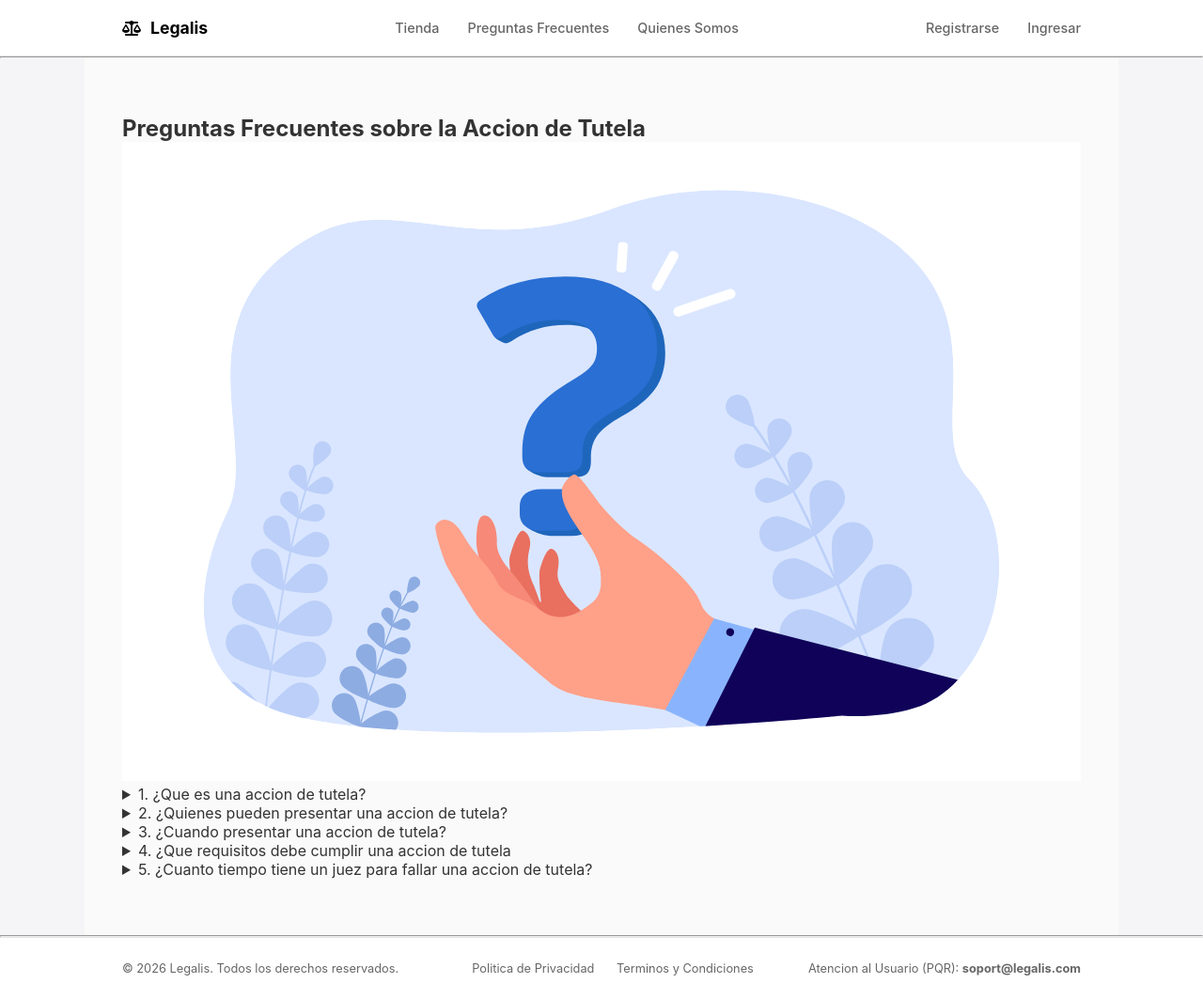
After one commit to benavideskate07-cell/Plataforma_Legal, a Flask app: page /preguntas in a window 1280 px wide. The commit adds this page. Shown: the whole page at 94% size. Run offline with Flask 3, Linux system fonts and the light colour scheme.

Commit message:
Creacion de seccion FAQ con estructura HTML,activos y enrutamiento

```diff
--- a/app.py
+++ b/app.py
@@ -28,10 +28,35 @@ def inicio():
     # Carga el archivo HTML desde la carpeta templates, procesa sus bloques dinamicos con Jinja2 y devuelve la vista al cliente
     return render_template("index.html")
 
-# Verifica si el archivo se esta ejecutando directamente (no importado como modulo) para iniciar la aplicacion
+# Verifica si el archivo se esta ejecutando directamente (no importa como modulo) para iniciar la aplicacion
 #Garantiza que el servidor Flask se ejecute unicamente cuando este archivo sea el programa principal, evitando que se inicie automaticamente si es importado desde otro modulo
+
+# Elemento: Decorador de ruta de Flask (@app.route)
+#Comentario: Registra un punto de acceso (endpoint) en la aplicacion para la URL especifica "/preguntas"
+# Funcion Tecnica: Mapea la direccion que el usuario escribe en su navegador hacia una funcion logica en el backend
+# Diccionario: Decorador de ruta | Es el "GPS" del servidor | La ruta debe coincidir exactamente con el atributo "href" de tus enlaces en HTML
+@app.route("/preguntas")
+
+# Elemento: Definicion de funcion de Python (View Function)
+# Comentaria Tecnico: Declara el bloque de contenido encargado de procesar la solicitud cuando se accede a la ruta definida
+# Funcion Tecnica: Actua como el controlador que orquestara la respuesta que se le entrega al cliente
+# DICCIONARIO: Funcion de Vista | Es el motor logico de la pagina | Se recomienda que el nombre de la funcion sea igual al nombre de la ruta para mayor claridad
+def preguntas():
+
+    # Elemento: Sentencia de retorno con funcion de renderizado de plantillas
+    # Comentario Tecnico: Invoca el motor Jinja2 para procesar y enviar el archivo HTML "preguntas.html" al navegador
+    # Funcion Tecnia: Conecta la logica del servidor con la interfaz visual (frontend) para mostrar la pagina final al usuario
+    # DICCIONARIO: Renderizador | Transforma codigo estatico en paginas dinamicas | El archivo mencionado DEBE existir dentro de la carpeta "templates" del proyecto
+    return render_template("preguntas.html")
+
+# Elemento: Condiconal de ejecucion principal (Boilerplate)
+# Comentario: Evalua la variable especial "_name_" para determinar si el script se esta ejecutando como el programa principal o si esta siendo importado como un modulo
+# Funcion Tecnica: Actia como el interruptor de seguridad que autoriza el encendido del servicio Flask
+# DICCIONARIO: Punto de entrada | Protege el codigo de ejecuciones accidentales en otros archivos | Es una convenccion obligatoria para scripts profesionales en Python
 if __name__ == "__main__":
 
-# Inicia el servidor de desarrollo de Flask en modo depuracion para mostrar errores detallados y recargar automaticamente los cambios
-# Ejecuta la aplicacion de desarrollo de Flask en modo depuracion para mostrar errores en tiempo real y actualizar sin reiniciar manualmente el servidor
+    # Elemento: Metodo de ejecucion de la instancia de la aplicacion Flask
+    # Comentario Tecnico: Inicia el servidor web de desarrollo local en la direccion predeterminada (Usualmente localhost:5000) con el modo de depuracion activo
+    # Funcion Tecnica: Pone al sistema en estado de "escucha" para recibir peticiones y reinicia el servidor automaticamente cada vez que guardas un cambio
+    # DICCIONARIO: Arrancador de aplicacion | Permite probar la web en tiempo real y ver errores detalaldos en el navegador | El modo debug=true debe ser desactivado estrictamente antes de desplegar la web a un servidor de produccion
     app.run(debug=True)
--- a/templates/base.html
+++ b/templates/base.html
@@ -106,13 +106,17 @@
                     -->
                     <a href="/" class="enlace-menu {% if request.endpoint == "inicio" %}activo{% endif %}">Tienda</a>
 
-                    <!-- Enlace del menu principal hacia la seccion "Preguntas Frecuentes". Atributos y logica:
-                        - href="/preguntas": dirige a la ruta del modulo FAQ de Legalis.
-                        - class="enlace-menu": clase base de estilo comun del menu.
-                        - {% if request.endpoint == "preguntas" %}activo{% endif %}: logica JInja que añade la clase activo cuando la visita actual corresponde a "oreguntas", resaltando visualmente la opcion activa.
-                        Permite al usuario identificar en que seccion del sistema se encuentra.
-                    -->
-                    <a href="/preguntas" class="enlace-menu {% if request.endpoint == "preguntas"%}activo{% endif %}">Preguntas Frecuentes</a>
+                    <!-- Elemento: Enlace de navegacion dinamico (HTML + Jinja2) -->
+                    <!-- Comentario: Crea un enlace que lleva a la pagina de preguntas usando Flask y ademas detecta si el usuario ya esta en esa pagina -->
+                    <!-- Funcion Tecnica:
+                    1)url_for("preguntas") genera automaticamente la direccion correcta de la pagina
+                    2)request.endpoint verfica que vista esta actualmente abierta
+                    3)Si coincide con "preguntas", agrega la clase CSS "activo" para resaltar el menu-->
+                    <!-- DICCIONARIO:
+                    url_for | Construye la url desde el nombre de la funcion Flask | Evita errores al cambiar rutas
+                    request.endpoint | Nombre interno de la vista actual | Permite saber en que pagina esta el usuario
+                    activo | Clase CSS de estdo | Sirve para marcar la opcion del menu seleccionada-->
+                    <a href="{{ url_for("preguntas") }}" class="enlace-menu" {% if request.endpoint == "preguntas"%}activo{% endif %}>Preguntas Frecuentes</a>
 
                     <!-- Enlace del menu principal hacia la seccion institucional "Quienes Somos"
                         - href="/nosotros": dirige a la vista nosotros del sisstema Legalis.
@@ -165,7 +169,6 @@
 
             <!-- Bloque dinamico de Jinja2 para inyeccion de contenido. Las plantillas hijas que extienden de este archivo remlazan este bloque con su propio contenido, permitiendo reutilizar la estructura base del sistema Legalis. -->
             {% block contenido %}
-
 
             <!-- Cierre del bloque dinamico Jinja2 denominado "contenido". Marca el final de ña seccion que sera reemplazada por las plantillas hijas que entienden la estructura base del sistema Legalis. -->
             {% endblock %}
--- /dev/null
+++ b/templates/preguntas.html
@@ -0,0 +1,187 @@
+
+<!-- Elemento: Etiqueta de herencia de plantilla en Jinja2 -->
+<!-- Comentario Tecnico: Indica que esta plantilla reutiza la estructura definida en un archivo padre, importando automaticamente su esqueleto HTML -->
+<!-- Funcion Tecnica: Establece un modelo de composicion jerarquica donde esta vista solo define el contenido variable mientras la plantilla base mantiene encabezado, pie de pagina y recursos comunes -->
+<!-- DICCIONARIO: Herencia de plantillas | Permite reutilizar una estructura HTML comun evitando duplicacion de codigo | Mantenga una unica plantilla base para consistencia visual y mantenimiento eficiente -->
+{% extends "base.html" %}
+
+<!-- Elemento:  Bloque de Jinja2 que define el titulo de la pestaña del navegador -->
+<!-- Comentario Tecnico: Este texto reemplaza el titulo configurado en la plantilla base (base.html) -->
+<!-- Funcion Tecnica: Hace que cada pagina tenga su propio nombre en la pestaña del navegador sin cambiar todo la estructura del sitio -->
+<!-- DICCIONARIO: Titulo de pestaña | Texto que aparece arriba en el navegador | Debe ser corto y describir la pagina -->
+{% block titulo_pestana %} Preguntas Frecuentes {% endblock %}
+
+<!-- Elemento: Bloque de contenido de Jinja2  -->
+<!-- Comentario Tecnico: Indica el inicio de una seccion que reemplazara el bloque con el mismo nombre definido en base.html -->
+<!-- Funcion Tecnica: Marca el espacio donde se escribira el contenido principal de esta pagina (lo que el usuario vera en el cuerpo del sitio) -->
+<!-- DICCIONARIO: Bloque de Contenido | Espacio reservado en una plantilla para insertar informacionpropia de cada pagina | Debe tener el mismo nombre que el bloque definido en la plantilla base -->
+{% block contenido %}
+
+    <!-- Elemento: Etiqueta semantica HTML <section< con clase CSS -->
+    <!-- Comentario Tecnico: crea un contenedor que agrupa todo el contenido relacionado con la seccion de preguntas frecuentes -->
+    <!-- Funcion Tecnica: Perite organizar la pagina por partes y aplicar estilos especificos desde CSS usando la clase "seccion-faq" -->
+    <!-- DICCIONARIO: Seccion | Bloque estructural que agrupa contenido relacionado | Uselo para dividir la pagina en areas claras y faciles -->
+    <section class="seccion-faq">
+
+        <!-- Elemento: Encabezado principal HTML <h1> -->
+        <!-- Comentario Tecnico: Muestre ek titulo principal de la pagina para identificar el tema del contenido -->
+        <!-- Funcion Tecnica: Indica al navegador y a los buscadores cuel es el tema mas importante de la pagina -->
+        <!-- Diccionario: Encabezado principal | Titulo mas importante del documento | Solo debe existir uno por pagina -->
+        <h1>Preguntas Frecuentes sobre la Accion de Tutela</h1>
+
+        <!-- Elemento: Etiqueta contenedora HTML <div> con clase CSS -->
+        <!-- Comentario Tecnico: Crea un bloque destinado a alojar la imagen representativa de la seccion de preguntas frecuentes -->
+        <!-- Funcion Tecnica: Permite posicionar y dar estilo a la imagen desde CSS sin afectar otros elementos de la pagina -->
+        <!-- Diccionario: Contenedor | Caja usada para organizar elementos dentro del diseño | Se utiliza para aplicar estilos o ubicar contenido en pantalla -->
+        <div class="contenedor-imagen-faq">
+
+            <!-- Elemento: Etiqueta de imagen HTML <img> con ruta dinamica de flask/jinja2 -->
+            <!-- Comentario Tecnico: Carga una imagen desde la carpeta stactic del proyecto usando la funcion url_for para generar la ruta correcta automaticamente -->
+            <!-- Funcion Tecnica: Garantiza que la imagen siempre se encuentre sin importar donde este alojada la aplicacion (evita rutas rotas) -->
+            <!-- Diccionario: url_for | Funcion de Flasj que construye rutas seguras a archivos o paginas | Siempre usela en lugar de escribir la ruta manualmente -->
+            <img src="{{ url_for("static", filename="img/preguntas/preguntas.svg") }}" alt="Ilustracion preguntas frecuentes">
+            <!-- Elemento: Atributo alt de la etiqueta <img> -->
+            <!-- Comentario Tecnico: Define un texto descriptivo que se muestra si la imagen no carga o para lectores de pantalla -->
+            <!-- Funcion Tecnica: Mejora la accesibilidad y permite que buscadores entiendan el contenido de la imagen -->
+        <!-- Diccionario: Texto Alternativo (alt) | Descripcion escrita de una imagen | Debe explicar brevemente que muestre la imagen -->
+
+        <!-- Elemento: Etiqueta de cierre </div> -->
+        <!-- Comentario Tecnico: Finaliza el contenedor que agrupaba la imagen de la seccion de preguntas frecuentes -->
+        <!-- Funcion Tecnica: Indica al navegador donde termina ese bloque para no mezclar sus estilos con otros elementos --> <!-- Diccionario: Cierre de contenedor | Marca el final de una caja <div> | Todo elemento abierto debe cerrarse para evitar errores de diseño -->
+        </div>
+
+        <!-- Elemento: Etiqueta interactiva HTML <detalis> -->
+        <!-- Comentario Tecnico: Crea un bloque desplegable que el usuario puede abrir o cerrar haciendo clic -->
+        <!-- Funcion Tecnica: Permite mostrar informacion solo cuando el usuario la necesita, evitando yextos largos en pantalla -->
+        <!-- Diccionario: Desplegable | Contenedor que se expande al hacer clic | Ideal para pregunats frecuents FAQ -->
+        <details>
+
+            <!-- Elementos: Etiqueta <sumary> dentro de <detalis> -->
+            <!-- Comentario Tecnico: Define el texto visible que el usuario puede presionar para abrir o cerrar el contenido despegable -->
+            <!-- Funcion Tecnica: Actua como el titulo de la pregunta dentro del acordeon de preguntas frecuentes -->
+            <!-- DICCIONARIO: Titulo desplegable | Texto clickeable que muestra u oculta informacion | Debe ser corto y claro para el usuario -->
+            <summary>1. ¿Que es una accion de tutela?</summary>
+
+            <!-- Elementos: Parrafo HTML <p> -->
+            <!-- Comentario Tecnico: Contiene el texto explicativo que se mostrara al abrir la pregunta frecuente -->
+            <!-- Funcion Tecnica: Presenta la respuesta de forma clara y separada del titulo para facilitar la lectura -->
+            <!-- DICCIONARIO: Parrafo | Bloque de texto informativo | Debe redactarse en lenguaje sencillo para el usuario -->
+            <p>Es un mecanismo judicial rapido que permite a cualquier persona solicitar ante un juez la proteccion inmediata de sus derechos fundamentales cuando estos esten siendo vulnerados o amenazados por una autoridad o, en algunos casos, por un particular.</p>
+
+        <!-- Elementos: Etiqueta de cierrre </details> -->
+        <!-- Comentario Tecnico: Finaliza el bloque desplegable de la pregunta frecuente -->
+        <!-- Funcion Tecnica: Hace que el navegador entienda donde termina la respuesta asociada a esa pregunta -->
+        <!-- DICCIONARIO: Cierre de Desplegable | Marca el final del contenido oculto/visible | Siempore debe existir despues de <details> -->
+        </details>
+
+        <!-- Elementos: Etiqueta interactiva HTML <details> -->
+        <!-- Comentario Tecnico: Crea un nuevo bloque desplegable independiente para ptra pregunta frecuente -->
+        <!-- Funcion Tecnica: Permite organizar cada pregunta con su propia respuesta sin mezclar la informacion -->
+        <!-- DICCIONARIO: Desplegable | Contenedor que se abre y se cierre al hacer clic | Cada pregunta FAQ debe tener su propio <details> -->
+        <details>
+
+            <!-- Elementos: Etiqueta <sumary> dentro de <details> -->
+            <!-- Comentario Tecnico: Muestra la segunda pregunta que el usuario podra presionar para ver la respuesta -->
+            <!-- Funcion Tecnica: Identifica el tema del contenido oculto que se desplegara al hacer clic -->
+            <!-- DICCIONARIO: Titulo desplegable | Texto clickeable que abre o cierra la informacion | Debe formularse como pregunta clara -->
+            <summary>2. ¿Quienes pueden presentar una accion de tutela?</summary>
+
+            <!-- Elementos: Parrafo HTML <p> -->
+            <!-- Comentario Tecnico: Contiene la respuesta breve a la pregunta mostrada en el desplegable -->
+            <!-- Funcion Tecnica: Informa al usuario de manera directa quien puede usar este mecanismo judicial -->
+            <!-- DICCIONARIO: Respuesta | Texto que explica la pregunta realizada | Debe ser claro y facil de entender -->
+            <p>Puede presentarla cualquier persona, sin necesidad de abogado.</p>
+
+            <!-- Elementos: Parrado HTML <p> -->
+            <!-- Comentario Tecnico: Amplia la respuesta inidicando otras personas que pueden presentar la solicitud en nombre del afectado -->
+            <!-- Funcion Tecnica: Aclara que no solo el titular del derecho puede actuar, sino tambien terceros autorizados o que lo representen -->
+            <!-- DICCIONARIO: epresentacion | Actuar en nombre de otra perdona | Se usa cuando el afectado no puede presentar la solicitud directamente -->
+            <p>Tambien puede hacerlo un familiar, representante, defensor del pueblo, personero municipal o cualquier tercero que actue en nombre del afectador cuando este no pueda hacerlo por si mismo.</p>
+
+        <!-- Elementos: Etiqueta de cierre </details> --> <!-- Comentario Tecnico: Finaliza el segundo bloque desplegable correspondiente a la pregnta numero 2 --> <!-- Funcion Tecnica: Separa esta pregunta de la siguiente para mantener el orden y la estructura correcta del codigo --> <!-- DICCIONARIO: Cierre de desplegable | Indica el final del contenido asociado a una regunta | Evita errores de visualizacion si se omite -->
+        </details>
+
+        <!-- Elementos: Etiqueta interactiva HTML <detail> -->
+        <!-- Comentario Tecnico: Inidca un nuevo bloque desplegable para otra pregunta frecuente -->
+        <!-- Funcion Tecnica: Permite añadir mas preguntas manteniendo la misma estructura organizada -->
+        <!-- DICCIONARIO: Desplegable | Contenedor que muestra u oculta informacion al hacer clic | Cada pregunta debe abrir ssu propio bloque -->
+        <details>
+
+            <!-- Elementos: Etiqueta <sumary> dentro de <details> -->
+            <!-- Comentario Tecnico: Muestra la tercera pregunta que el usuario podra presionar para ver la respuesta -->
+            <!-- Funcion Tecnica: Identifica el tema del contenido que se desplegara al hacer clic -->
+            <!-- DICCIONARIO: Titulo desplegable | Texto clickeable que abre la respuesta | Debe ser una pregunta clara y concreta -->
+            <summary>3. ¿Cuando presentar una accion de tutela?</summary>
+
+            <!-- Elementos: Parrafo HTML <p> -->
+            <!-- Comentario Tecnico: Introduce una explicacio previa a una lista de situaciones -->
+            <!-- Funcion Tecnica: Prepara al usuario para entender los casos en los que aplica la accion -->
+            <!-- DICCIONARIO: Texto Introductorio | Frase que anuncia informacion que viene a continuacion | Sirve para contextualizar listas o ejemplos -->
+            <p>Debe presentarse cuando:</p>
+
+            <!-- Elementos: Lista no ordenada HTML <ul> -->
+            <!-- Comentario Tecnico: Inicia un listado de elementos sin numeracion automatica -->
+            <!-- Funcion Tecnica: Permite mostrar varios casos o situaciones de forma organizada y facil de leer -->
+            <!-- DICCIONARIO: Lista | Conjunto de items relacionados | Se usa para presentar informacion en forma ordenada visualmente -->
+            <ul>
+
+                <!-- Elementos: Item de lista HTML <li> -->
+                <!-- Comentario Tecnico: Muestra el primer casi en el que procede presentar la accion de tutela -->
+                <!-- Funcion Tecnica: Permite enumerar claramente cada situacion dentro de la lista -->
+                <!-- DICCIONARIO: Item | Elemento individual dentro de una lista | Cada idea debe ir en un <li> separado -->
+                <li>Se esta vulnerando o amenazando un derecho fundamental.</li>
+
+                <!-- Elementos: Item de lista HTML <li> -->
+                <!-- Comentario Tecnico: Presenta otro caso en el que procede la accion de la tutela -->
+                <!-- Funcion Tecnica: Continua la enumeracion de situaciones dentro de la lista -->
+                <!-- DICCIONARIO: Item | Elemento individual dentro de una lista | Mantiene separadas las ideas para mejor compresion -->
+                <li>No existe otro medio judicial eficaz para protegerlo, o</li>
+
+                <!-- Elementos: Item de la lista HTML <li> -->
+                <!-- Comentario Tecnico: Presenta el ultimo caso en el qu procede la accion de tutela -->
+                <!-- Funcion Tecnica: Completa la lista de situaciones para que el usuario identifique cuando puede usar este mecanismo -->
+                <!-- DICCIONARIO: Perjuicio irremediable | Daño grave que debe evitarse de inmediato | Permite usar la tutela de forma urgente -->
+                <li>El daño sea urgente y requiera proteccion inmediata (perjuicio irremediable)</li>
+
+            <!-- Elementos: Etiqueta de cierre </ul> -->
+            <!-- Comentario Tecnico: Finaliza la lsita de situaciones en las que procede la accion de tutela -->
+            <!-- Funcion Tecnica: Indica al navegador donde termina el conjunto de items para mantener la estructura ordenada-->
+            <!-- DICCIONARIO: Cierre de lista | Marca el final de una lista | Siempre debe colocarse despues del ultimo <li> -->
+            </ul>
+
+        <!-- Elementos: Etiqueta de cierre </details> -->
+        <!-- Comentario Tecnico: Finaliza el bloque despegable correspondiente a la pregunta numero 3 -->
+        <!-- Funcion Tecnica: Cierra correctamente la estructura para evitar que el siguiente contenido quede dentro del mismo despegable -->
+        <!-- DICCIONARIO: Cierre de desplegable | indica el final del contenido asociado a una pregunta | Es obligatorio cerrar cada <details> que se abre -->
+        </details>
+
+        <details>
+            <summary>4. ¿Que requisitos debe cumplir una accion de tutela</summary>
+            <p>Debe contener</p>
+            <ul>
+                <li>Identificacion del solicitante</li>
+                <li>Identificacion de la entidad o persona demandada</li>
+                <li>Descripcion clara de los hechos</li>
+                <li>Derecho fundamental vulnerado</li>
+                <li>Lo que se solicita al juez (pretension)</li>
+                <li>Pruebas, si se tienen</li>
+            </ul>
+            <p>No requiere formalidades estrictas ni lenguaje juridico complejo</p>
+        </details>
+
+        <details>
+            <summary>5. ¿Cuanto tiempo tiene un juez para fallar una accion de tutela?</summary>
+            <p>El juez debe decidir en maximo 10 dias hablies desde la presentacion de la tutela</p>
+        </details>
+
+    <!-- Elementos: Etiqueta d ecierre </section> -->
+    <!-- Comentario Tecnico: Finaliza la seccion que agrupaba todo el contenido de preguntas frecuentes -->
+    <!-- Funcion Tecnica: Indica al navegador que aqui termina esta parte de la pagina, separandola de otras secciones -->
+    <!-- DICCIONARIO: Cierre de seccion | Marca el final de un bloque tematico del documento | Mantiene el orden y la correcta estructura del HTML -->
+    </section>
+
+<!-- Elementos: Etiqueta de cierre de bloque en JInja2 -->
+<!-- Comentario Tecnico: Finaliza el bloque llamado "contenido" que fue abierto anteriormente -->
+<!-- Funcion Tecnica: Indica donde termina el contenido propio de esta pagina dentro de la plantilla base -->
+<!-- DICCIONARIO: endblock | Instruccion que cierra un bloque en Jinja2 | Todo bloque abierto debe cerrarse para evitar errores en la plantilla -->
+{% endblock %}
```
Also changed, not shown: static/img/preguntas/preguntas.svg (added).
